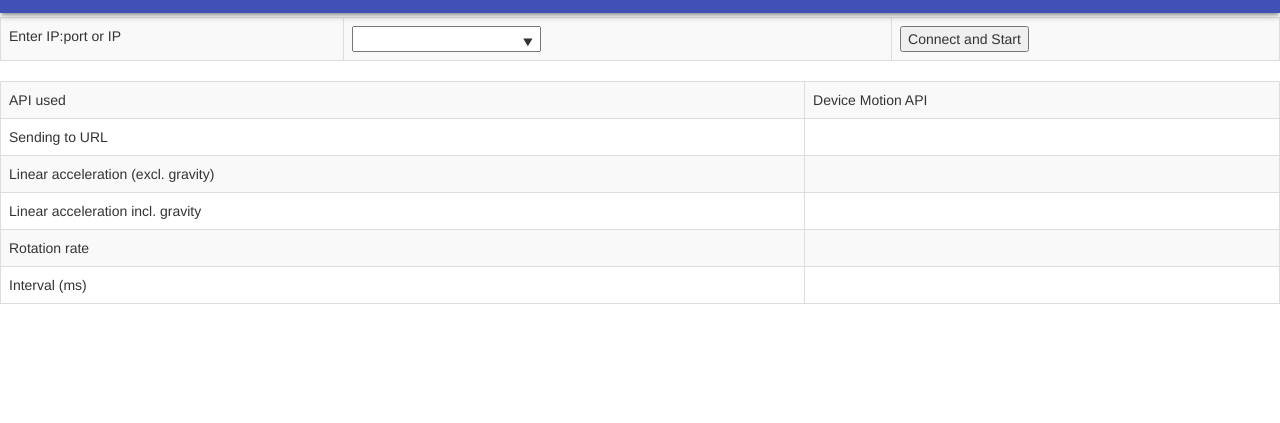
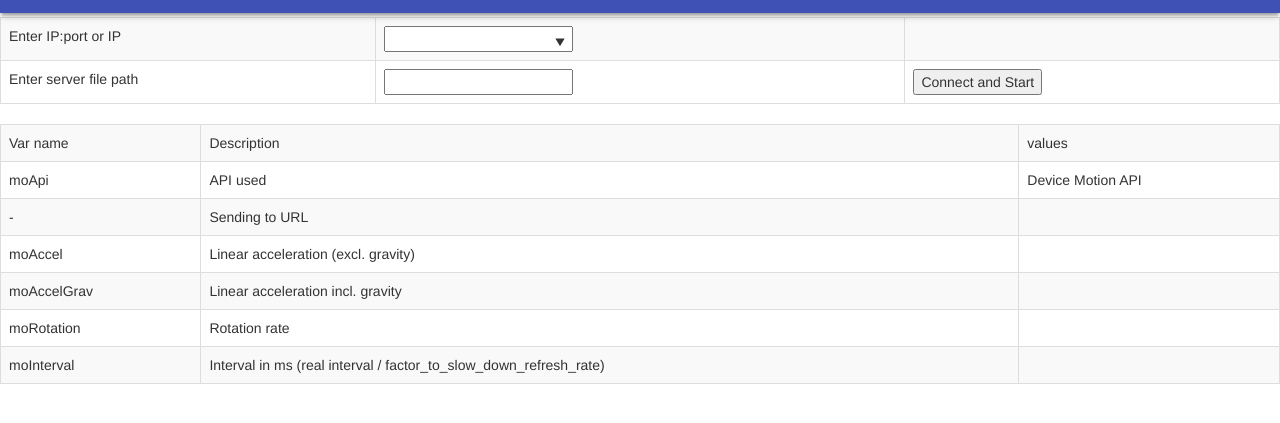
Before and after one commit to mariofamily/App, a plain HTML site: page public/index.html in a window 1280 px wide. Shown: the part 43-466 px from the top of the page. Drawn offline with Linux system fonts and the light colour scheme.

Commit message:
Indicating a better error value in case no server answer is received. Displaying the variable names to facilitate Jerome work.

```diff
--- a/public/index.html
+++ b/public/index.html
@@ -31,6 +31,11 @@
 				<tr>
 					<td>Enter IP:port or IP</td>
 					<td><input list="IP_to_send_data_to_Datalist" class="IP_to_send_data_to" autocomplete="on" autofocus></td>
+					<td></td>
+				</tr>
+				<tr>
+					<td>Enter server file path</td>
+					<td><input list="server_file_path" class="IP_to_send_data_to" autocomplete="on" autofocus></td>
 					<td><button type="button" class="ConnectStartButton">Connect and Start</button></td>
 				</tr>
 			</table>
@@ -38,27 +43,38 @@
 			</datalist>
 			<table class="table table-striped table-bordered">
 				<tr>
+					<td>Var name</td>
+					<td>Description</td>
+					<td>values</td>
+				</tr>
+				<tr>
+					<td>moApi</td>
 					<td>API used</td>
 					<td id="moApi"></td>
 				</tr>
 				<tr>
+					<td>-</td>
 					<td>Sending to URL</td>
 					<td id="Sending_to_IP_and_Port"></td>
 				</tr>
 				<tr>
+					<td>moAccel</td>
 					<td>Linear acceleration (excl. gravity)</td>
 					<td id="moAccel"></td>
 				</tr>
 			  <tr>
+			    <td>moAccelGrav</td>
 			    <td>Linear acceleration incl. gravity</td>
 			    <td id="moAccelGrav"></td>
 			  </tr>
 			  <tr>
+			    <td>moRotation</td>
 			    <td>Rotation rate</td>
 			    <td id="moRotation"></td>
 			  </tr>
 				<tr>
-					<td>Interval (ms)</td>
+					<td>moInterval</td>
+					<td>Interval in ms (real interval / factor_to_slow_down_refresh_rate)</td>
 					<td id="moInterval"></td>
 				</tr>
 			</table>
--- a/public/scripts/app.js
+++ b/public/scripts/app.js
@@ -82,7 +82,7 @@
 				alert(http.responseText);
 			} else {
 				if(app.postServerConnexionOK){
-					alert("error: no server available at IP: " + app.IpToSendDataTo.value);
+					alert("error: no server available at URL: " + url);
 					app.postServerConnexionOK = false;
 				}
 			}
```
